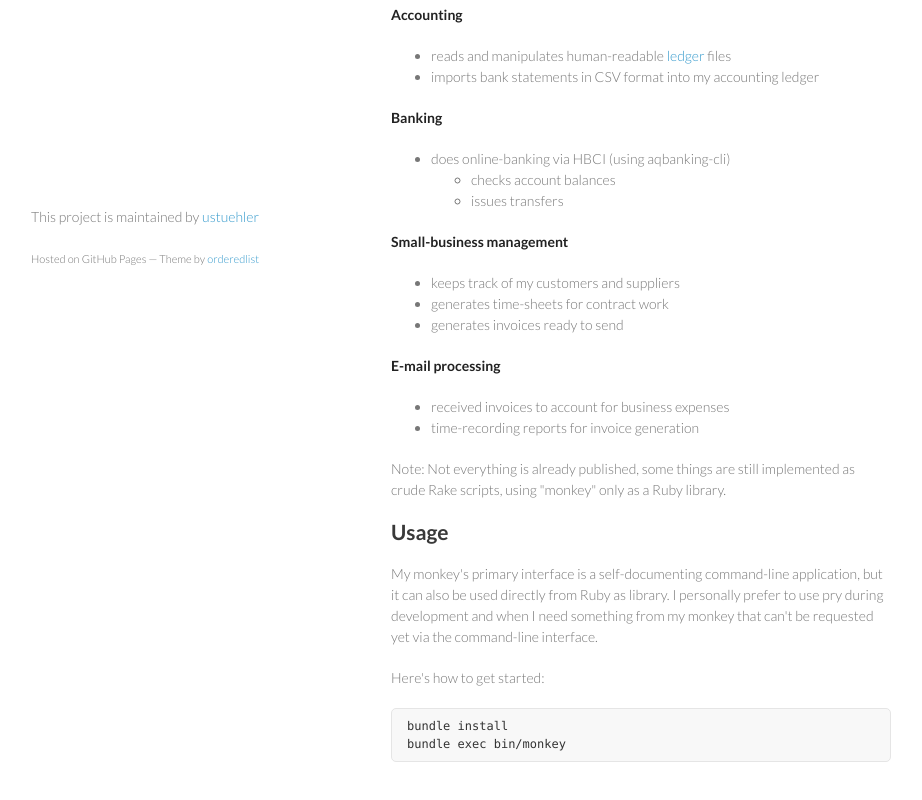
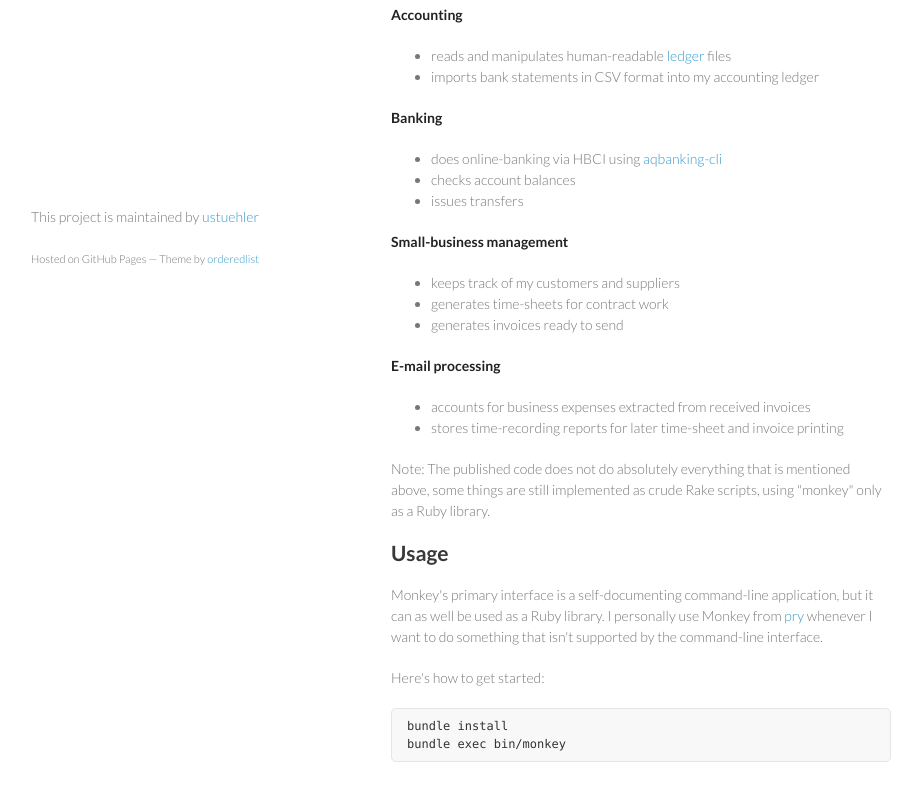
Before and after one commit to ustuehler/monkey, a plain HTML site: page index.html in a window 1280 px wide. Shown: the part 462-1262 px from the top of the page, without its empty margins (179-1101 px from the left). Drawn offline with Linux system fonts and the light colour scheme.

```diff
--- a/index.html
+++ b/index.html
@@ -43,13 +43,10 @@ now and then I teach it a new trick, but for now, here's what it can do...</p>
 </ul><p><strong>Banking</strong></p>
 
 <ul>
-<li>does online-banking via HBCI (using aqbanking-cli)
-
-<ul>
+<li>does online-banking via HBCI using <a href="http://www2.aquamaniac.de/sites/aqbanking/cli.php">aqbanking-cli</a>
+</li>
 <li>checks account balances</li>
 <li>issues transfers</li>
-</ul>
-</li>
 </ul><p><strong>Small-business management</strong></p>
 
 <ul>
@@ -59,18 +56,19 @@ now and then I teach it a new trick, but for now, here's what it can do...</p>
 </ul><p><strong>E-mail processing</strong></p>
 
 <ul>
-<li>received invoices to account for business expenses</li>
-<li>time-recording reports for invoice generation</li>
-</ul><p>Note: Not everything is already published, some things are still implemented as
-crude Rake scripts, using "monkey" only as a Ruby library.</p>
+<li>accounts for business expenses extracted from received invoices</li>
+<li>stores time-recording reports for later time-sheet and invoice printing</li>
+</ul><p>Note: The published code does not do absolutely everything that is mentioned
+above, some things are still implemented as crude Rake scripts, using "monkey"
+only as a Ruby library.</p>
 
 <h2>
 <a name="usage" class="anchor" href="#usage"><span class="octicon octicon-link"></span></a>Usage</h2>
 
-<p>My monkey's primary interface is a self-documenting command-line application,
-but it can also be used directly from Ruby as library.  I personally prefer to
-use pry during development and when I need something from my monkey that can't
-be requested yet via the command-line interface.</p>
+<p>Monkey's primary interface is a self-documenting command-line application, but
+it can as well be used as a Ruby library.  I personally use Monkey from
+<a href="http://pryrepl.org/">pry</a> whenever I want to do something that isn't supported
+by the command-line interface.</p>
 
 <p>Here's how to get started:</p>
 
```
Also changed, not shown: params.json (+1 -1 lines).
